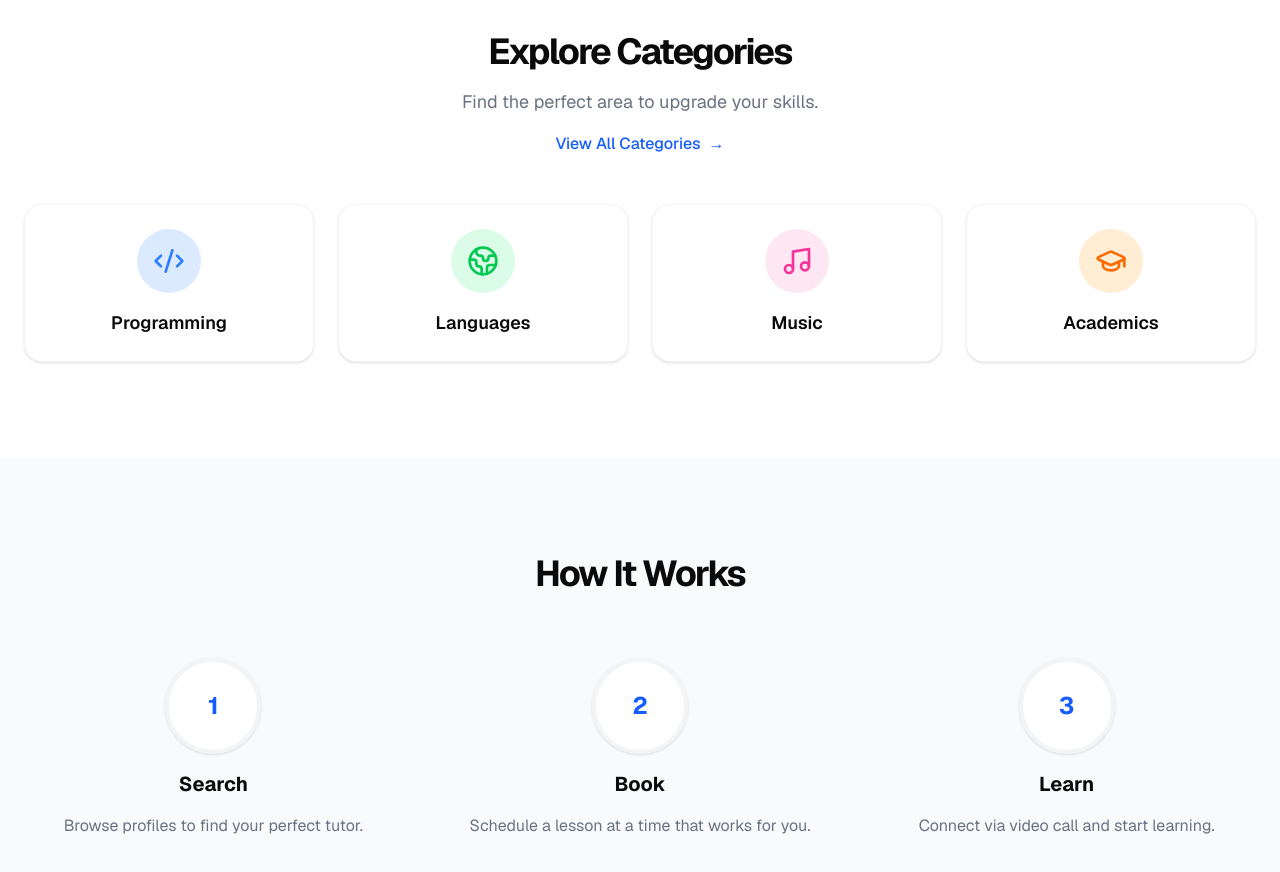
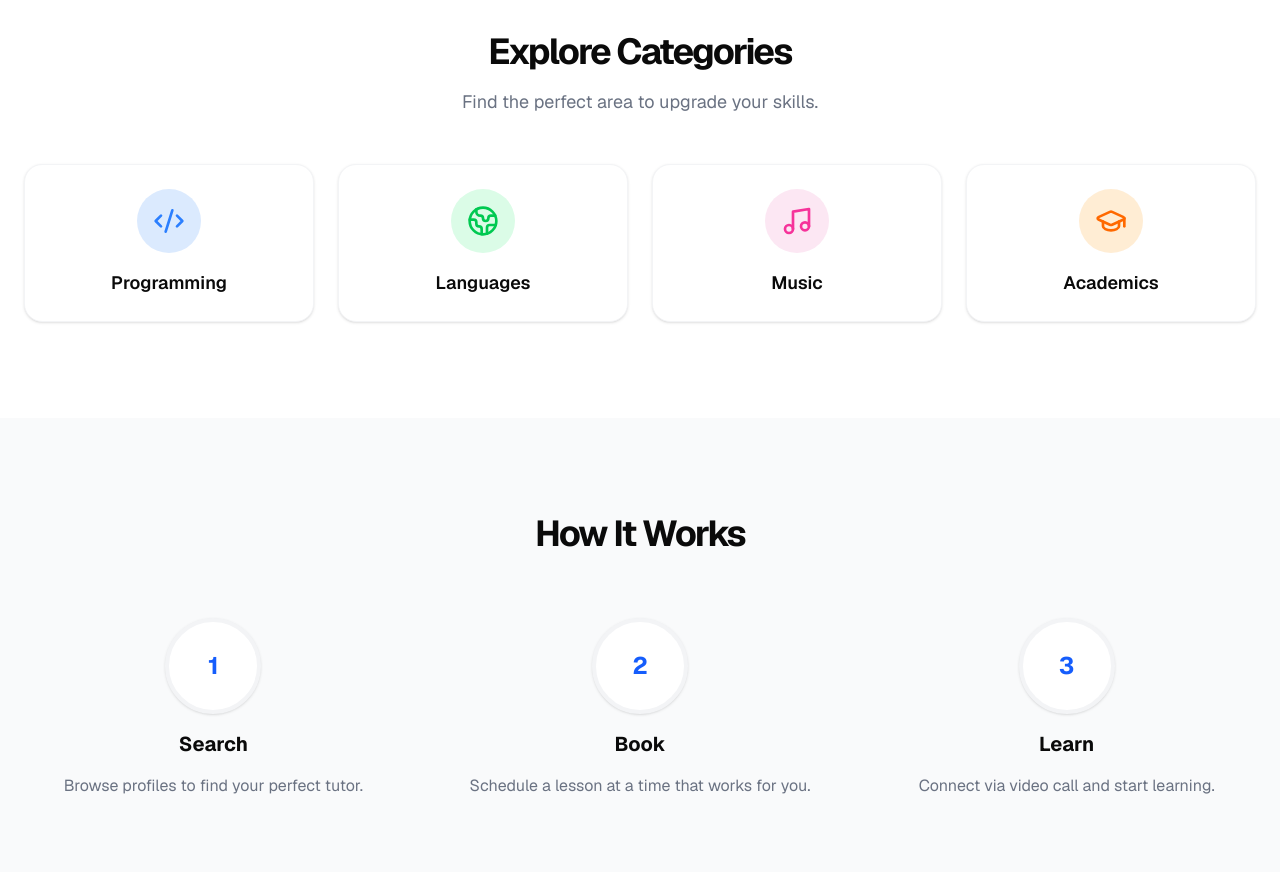
Before and after one commit to lubanrahat/SkillBridge-client, a Next.js app: page / in a window 1280 px wide. Shown: the part 1980-2852 px from the top of the page. Built offline with nearby package versions, Linux system fonts and the light colour scheme; no server answers.

Commit message:
feat: remove "View All Categories" link from the homepage

```diff
--- a/src/app/page.tsx
+++ b/src/app/page.tsx
@@ -228,15 +228,6 @@ export default function Home() {
             <p className="max-w-[500px] text-gray-500 md:text-lg dark:text-gray-400">
               Find the perfect area to upgrade your skills.
             </p>
-            <Link
-              href="/"
-              className="text-blue-600 hover:text-blue-700 font-medium flex items-center group"
-            >
-              View All Categories{" "}
-              <span className="ml-2 group-hover:translate-x-1 transition-transform">
-                →
-              </span>
-            </Link>
           </div>
 
           <div className="grid grid-cols-2 md:grid-cols-4 gap-6">
```
